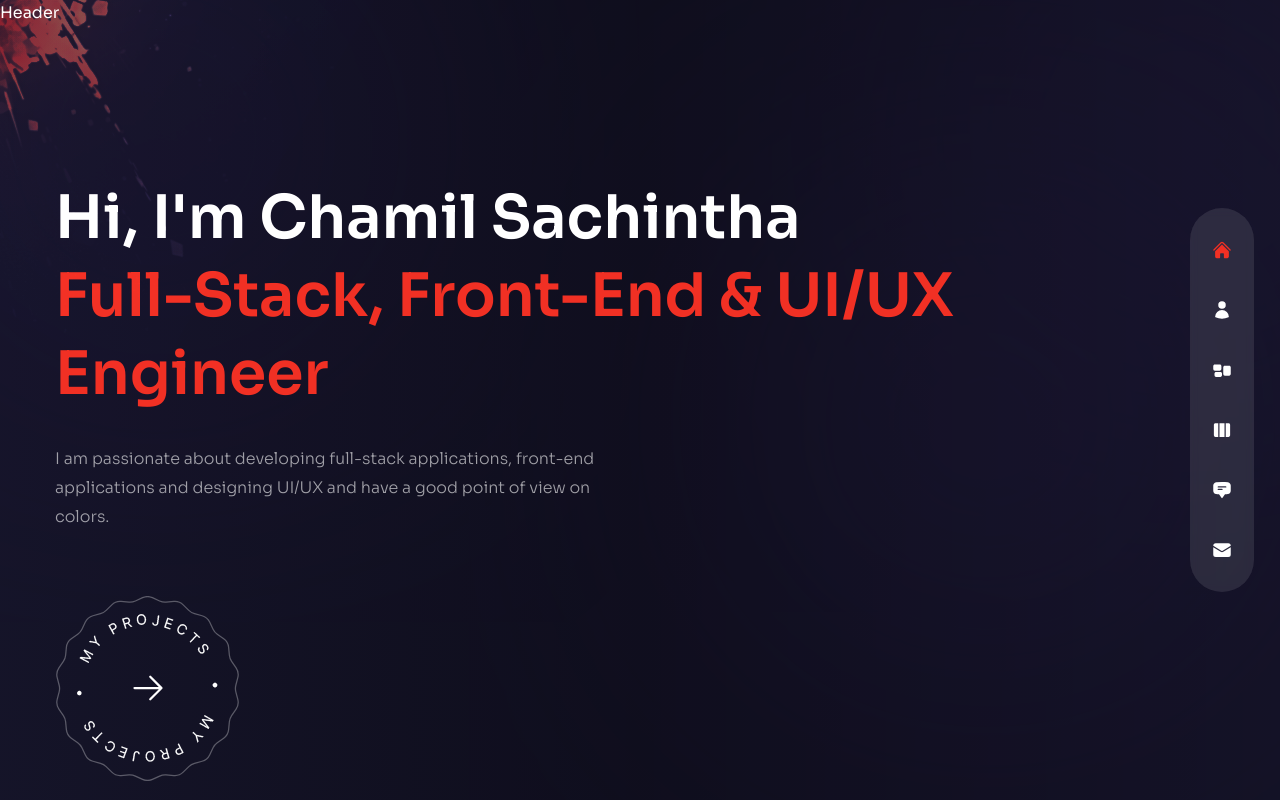
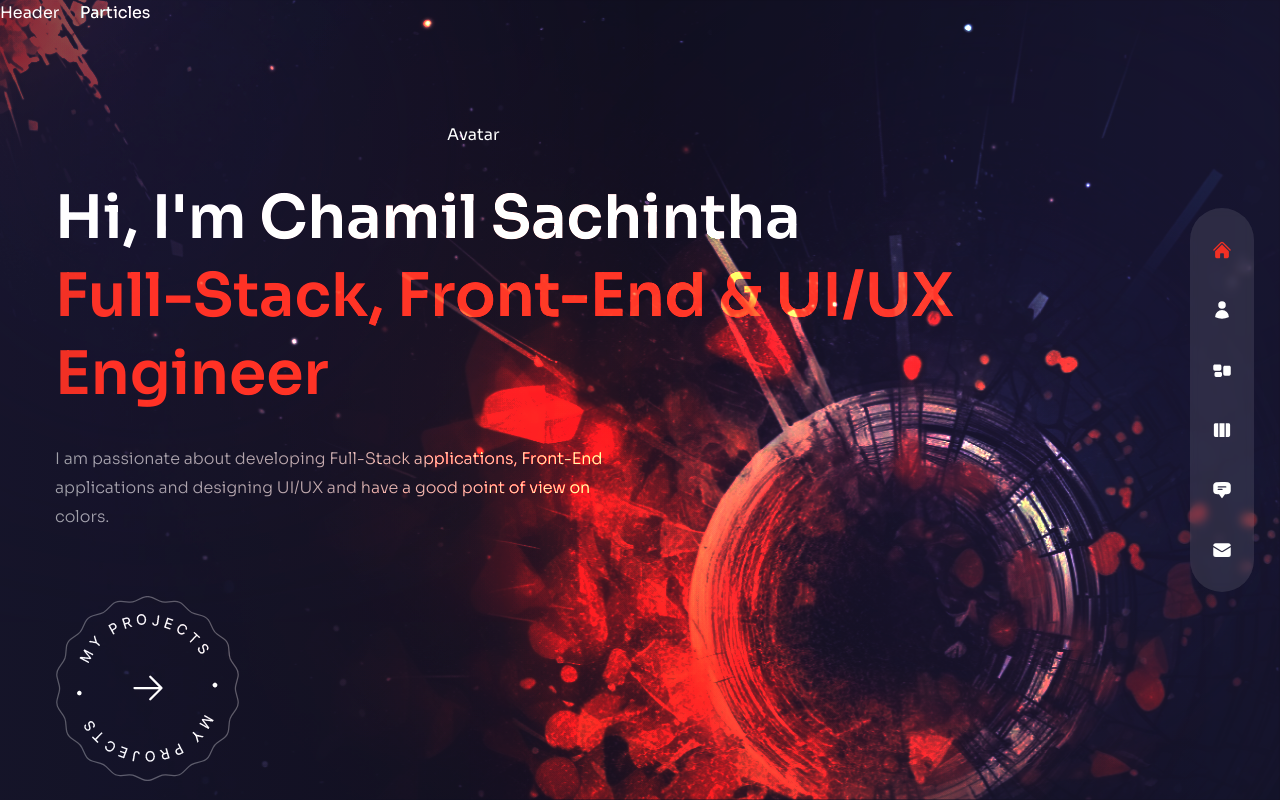
Before and after one commit to ChamilSachintha/Personal-Portfolio-2, a Next.js app: page / in a window 1280 px wide. Built offline with nearby package versions, Linux system fonts and the light colour scheme.

Commit message:
Avatar and background images were added

```diff
--- a/pages/index.js
+++ b/pages/index.js
@@ -14,11 +14,12 @@ const Home = () => {
         <div className="text-center flex flex-col justify-center xl:pt-40 xl:text-left h-full container mx-auto">
           {/* Heading */}
           <motion.h1
-          variants={fadeIn("down", 0.2)}
+            variants={fadeIn("down", 0.2)}
             initial="hidden"
             animate="show"
             exit="hidden"
-            className="h1">
+            className="h1"
+          >
             Hi, I'm Chamil Sachintha <br />{" "}
             <span className="text-accent">
               Full-Stack, Front-End & UI/UX Engineer
@@ -32,7 +33,7 @@ const Home = () => {
             exit="hidden"
             className="max-w-sm xl:max-w-xl mx-auto xl:mx-0 mb-10 xl:mb-16"
           >
-            I am passionate about developing full-stack applications, front-end
+            I am passionate about developing Full-Stack applications, Front-End
             applications and designing UI/UX and have a good point of view on
             colors.
           </motion.p>
@@ -51,6 +52,17 @@ const Home = () => {
           </motion.div>
         </div>
       </div>
+      {/* Image */}
+      <div className="w-[1200px] h-full absolute right-0 bottom-0">
+      {/* Background image */}
+        <div className="bg-none xl:bg-explosion xl:bg-cover xl:bg-right xl:bg-no-repeat w-full h-full absolute mix-blend-color-dodge translate-z-0"></div>
+        {/* Particles */}
+        <div>Particles</div>
+        {/* Avatar image */}
+        <div className="w-full h-full max-w-[737px] max-h-[678px] absolute -bottom-32 lg:bottom-0 lg:right-[8%]">
+          <Avatar />
+        </div>
+      </div>
     </div>
   );
 };
```
